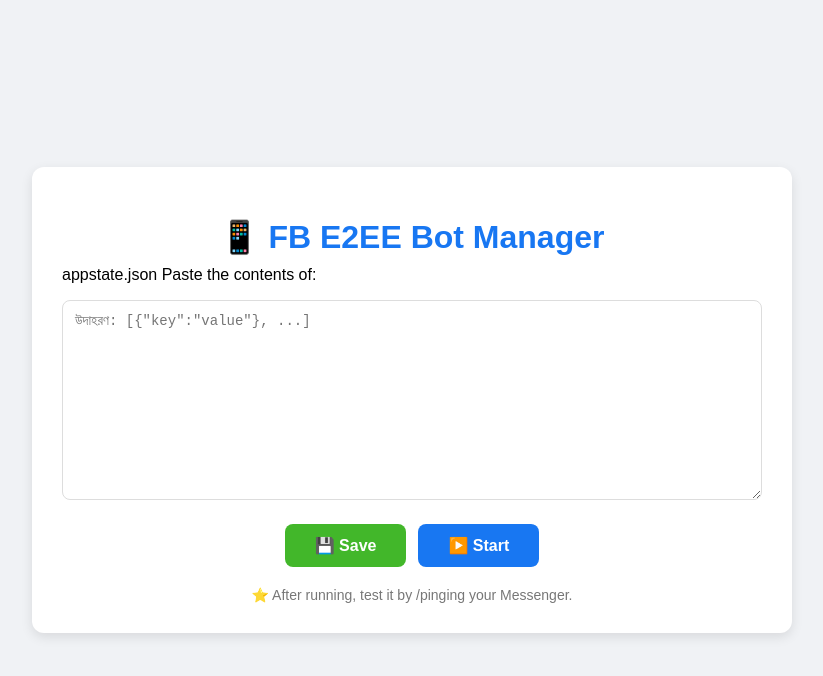
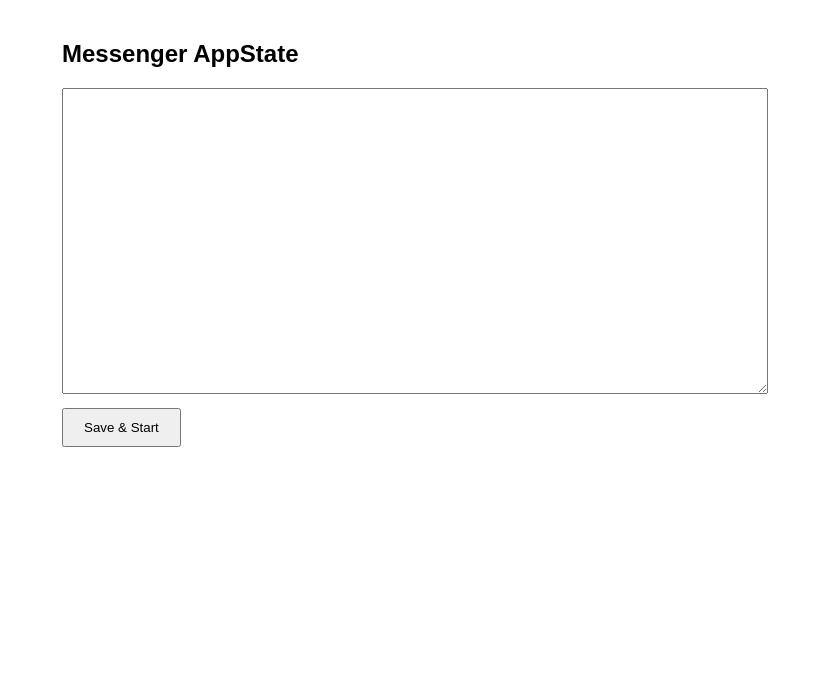
Before and after one commit to piku-123/test-e2ee, a website: page public/index.html in a window 1280 px wide. Shown: the whole page, without its empty margins (228-1051 px from the left). Drawn offline with Linux system fonts and the light colour scheme.

Commit message:
Update index.html

```diff
--- a/public/index.html
+++ b/public/index.html
@@ -1,100 +1,76 @@
 <!DOCTYPE html>
-<html lang="bn">
+<html>
 <head>
 <meta charset="UTF-8">
-    <meta name="viewport" content="width=device-width, initial-scale=1.0">
-    <title>FB E2EE Bot Manager</title>
+<title>AppState Manager</title>
+
 <style>
-        body { font-family: Arial, sans-serif; background: #f0f2f5; display: flex; justify-content: center; align-items: center; height: 100vh; margin: 0; }
-        .container { background: white; padding: 30px; border-radius: 12px; box-shadow: 0 4px 12px rgba(0,0,0,0.1); width: 90%; max-width: 700px; }
-        h1 { color: #1877f2; text-align: center; margin-bottom: 10px; }
-        p { color: #555; text-align: center; }
-        textarea { width: 100%; height: 200px; padding: 12px; border: 1px solid #ddd; border-radius: 8px; font-family: monospace; resize: vertical; box-sizing: border-box; font-size: 14px; }
-        .btn-group { display: flex; gap: 12px; margin-top: 20px; justify-content: center; flex-wrap: wrap; }
-        button { padding: 12px 30px; border: none; border-radius: 8px; font-size: 16px; font-weight: bold; cursor: pointer; transition: 0.2s; }
-        .btn-save { background: #42b72a; color: white; }
-        .btn-save:hover { background: #36a420; }
-        .btn-start { background: #1877f2; color: white; }
-        .btn-start:hover { background: #166fe5; }
-        #status { margin-top: 20px; padding: 12px; border-radius: 8px; display: none; text-align: center; font-weight: bold; }
-        .success { display: block !important; background: #d4edda; color: #155724; border: 1px solid #c3e6cb; }
-        .error { display: block !important; background: #f8d7da; color: #721c24; border: 1px solid #f5c6cb; }
-        .info { display: block !important; background: #d1ecf1; color: #0c5460; border: 1px solid #bee5eb; }
-        .footer { text-align: center; margin-top: 20px; color: #777; font-size: 14px; }
+body{
+font-family:Arial;
+max-width:700px;
+margin:auto;
+padding:20px;
+}
+
+textarea{
+width:100%;
+height:300px;
+}
+
+button{
+padding:10px 20px;
+margin-top:10px;
+cursor:pointer;
+}
 </style>
+
 </head>
 <body>
-    <div class="container">
-        <h1>📱 FB E2EE Bot Manager</h1>
-        <pIIn the box below, yourIn the box below, your <strong>appstate.json</strong> Paste the contents of:</p>
-        <textarea id="appstateInput" placeholder='উদাহরণ: [{"key":"value"}, ...]'></textarea>
 
-        <div class="btn-group">
-            <button class="btn-save" onclick="saveAppState()">💾 Save</button>
-            <button class="btn-start" onclick="startBot()">▶️ Start</button>
-        </div>
+<h2>Messenger AppState</h2>
 
-        <div id="status"></div>
-        <div class="footer">⭐ After running, test it by /pinging your Messenger.</div>
-    </div>
+<textarea id="appstate"></textarea>
+
+<br>
+
+<button onclick="saveAppState()">
+Save & Start
+</button>
+
+<p id="status"></p>
 
 <script>
-        const statusDiv = document.getElementById('status');
-        const textarea = document.getElementById('appstateInput');
+async function saveAppState() {
 
-        function showStatus(message, type = 'info') {
-            statusDiv.textContent = message;
-            statusDiv.className = type;
-            setTimeout(() => {
-                if (statusDiv.className !== 'error') {
-                    statusDiv.className = '';
-                    statusDiv.textContent = '';
-                }
-            }, 10000);
+let data;
+
+try{
+data = JSON.parse(
+document.getElementById("appstate").value
+);
+}catch{
+return alert("Invalid JSON");
 }
 
-        async function saveAppState() {
-            const data = textarea.value.trim();
-            if (!data) {
-                showStatus('❌ Please paste the JSON data!', 'error');
-                return;
+const res = await fetch(
+"/save-appstate",
+{
+method:"POST",
+headers:{
+"Content-Type":"application/json"
+},
+body:JSON.stringify(data)
 }
+);
 
-            try {
-                const response = await fetch('/api/appstate', {
-                    method: 'POST',
-                    headers: { 'Content-Type': 'application/json' },
-                    body: JSON.stringify({ appstate: data })
-                });
+const result = await res.json();
 
-                const result = await response.json();
-                if (result.success) {
-                    showStatus('✅ ' + result.message, 'success');
-                } else {
-                    showStatus('❌ ' + result.message, 'error');
-                }
-            } catch (err) {
-                showStatus('❌ Network Error: ' + err.message, 'error');
-            }
-        }
+document.getElementById("status").innerText =
+result.message || result.error;
 
-        async function startBot() {
-            try {
-                const response = await fetch('/api/start', {
-                    method: 'POST',
-                    headers: { 'Content-Type': 'application/json' }
-                });
-
-                const result = await response.json();
-                if (result.success) {
-                    showStatus('🚀 ' + result.message, 'success');
-                } else {
-                    showStatus('❌ ' + result.message, 'error');
-                }
-            } catch (err) {
-                showStatus('❌ Network Error: ' + err.message, 'error');
-            }
+location.reload();
 }
 </script>
+
 </body>
 </html>
```
Lines whose indentation alone changed are shown as unchanged.
